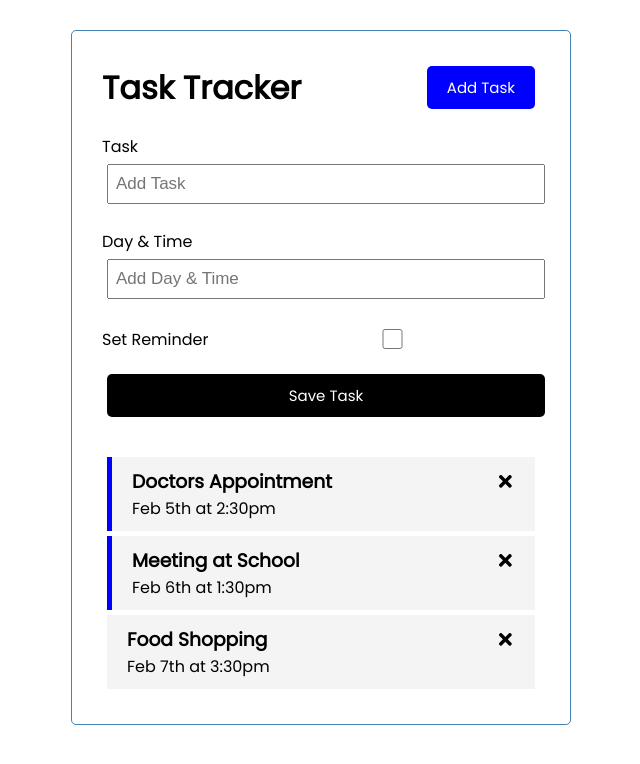
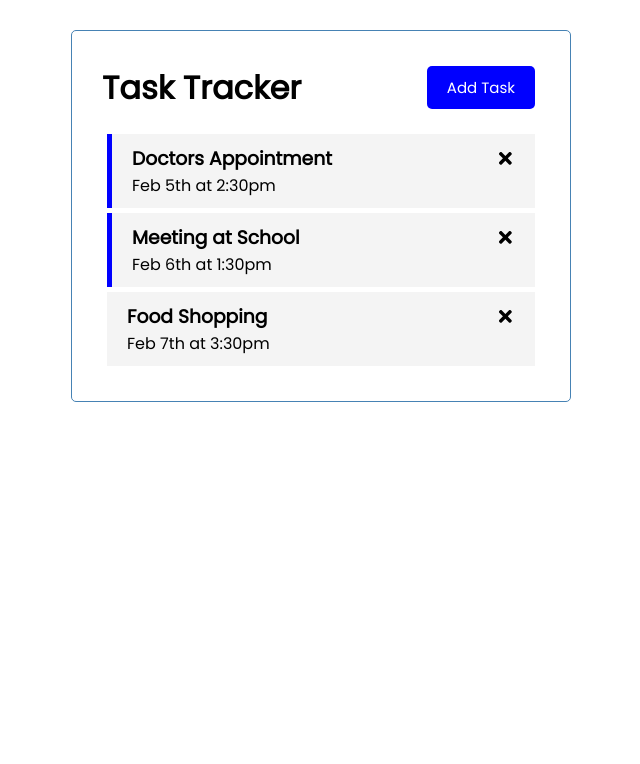
Before and after one commit to sebasmoles/task-tracker-react, a React (Create React App) app: page / in a window 1280 px wide. Shown: the top 764 px of the page, without its empty margins (319-959 px from the left). Built offline with nearby package versions, Linux system fonts and the light colour scheme.

Commit message:
finish all the ui

```diff
--- a/src/App.js
+++ b/src/App.js
@@ -25,6 +25,13 @@
     }
   ]);
 
+  const [showAddTask, setShowAddTask] = useState(false);
+
+  // Add Task
+  const addTask = (task) => {
+    console.log(task);
+  }
+
   // Delete Task
   const deleteTask = (id) => {
     setTasks(tasks.filter((task) => task.id !== id));
@@ -37,8 +44,8 @@
 
   return (
     <div className='container'>
-      <Header />
-      <AddTask />
+      <Header toggleAddTask={() => setShowAddTask(!showAddTask)} showAdd={showAddTask} />
+      {showAddTask && (<AddTask onAdd={addTask} />)}
       {tasks.length > 0 ? (<Tasks tasks={tasks} onDelete={deleteTask} onDoubleClick={toggleReminder} />) : ('No tasks to show')}
     </div>
   );
--- a/src/components/AddTask.jsx
+++ b/src/components/AddTask.jsx
@@ -1,17 +1,46 @@
-const AddTask = () => {
+import { useState } from "react";
+
+const AddTask = ({ onAdd }) => {
+    const [text, setText] = useState('');
+    const [date, setDate] = useState('');
+    const [reminder, setReminder] = useState(false);
+
+    const onSubmit = (e) => {
+        e.preventDefault();
+
+        if(!text) {
+            alert('Please add a task');
+            return;
+        }
+
+        if(!date) {
+            alert('Please add a date');
+            return;
+        }
+
+        onAdd({text, date, reminder});
+        cleanForm();
+    }
+
+    const cleanForm = () => {
+        setText('');
+        setDate('');
+        setReminder(false);
+    }
+
     return (
-        <form className="add-form">
+            <form className="add-form" onSubmit={onSubmit}>
                 <div className="form-control">
                     <label>Task</label>
-                <input type="text" placeholder="Add Task" />
+                    <input type="text" placeholder="Add Task" value={text} onChange={(e) => setText(e.target.value)} />
                 </div>
                 <div className="form-control">
                     <label>Day & Time</label>
-                <input type="text" placeholder="Add Day & Time" />
+                    <input type="text" placeholder="Add Day & Time" value={date} onChange={(e) => setDate(e.target.value)} />
                 </div>
                 <div className="form-control form-control-check">
                     <label>Set Reminder</label>
-                <input type="checkbox" />
+                    <input type="checkbox" checked={reminder} onChange={(e) => setReminder(e.currentTarget.checked)} />
                 </div>
 
                 <input type="submit" value="Save Task" className="btn btn-block" />
--- a/src/components/Header.jsx
+++ b/src/components/Header.jsx
@@ -2,15 +2,11 @@
 import PropTypes from 'prop-types';
 import Button from './Button';
 
-const Header = ({ title }) => {
-    const onClick = () => {
-        console.log('Click');
-    }
-
+const Header = ({ title, showAdd, toggleAddTask }) => {
     return (
         <header className='header'>
             <h1>{ title }</h1>
-            <Button color='blue' text='Add Task' onClick={onClick} />
+            <Button color={showAdd ? 'black' : 'blue'} text={showAdd ? 'Close' : 'Add Task'} onClick={toggleAddTask} />
         </header>
     );
 };
--- a/src/index.css
+++ b/src/index.css
@@ -29,7 +29,7 @@
 
 .btn {
   display: inline-block;
-  background: #000;
+  background: blue;
   color: #fff;
   border: none;
   padding: 10px 20px;
@@ -72,7 +72,7 @@
 }
 
 .fa-times:hover {
-  color: blue;
+  color: red;
 }
 
 .add-form {
```
Lines whose indentation alone changed are shown as unchanged.
